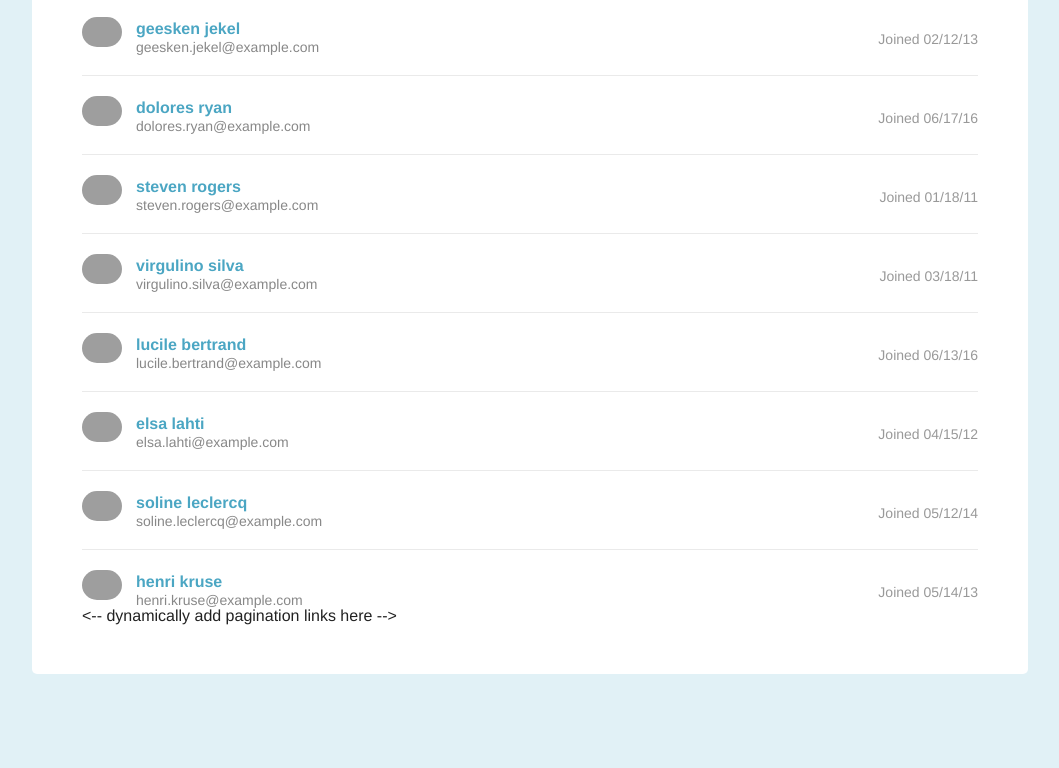
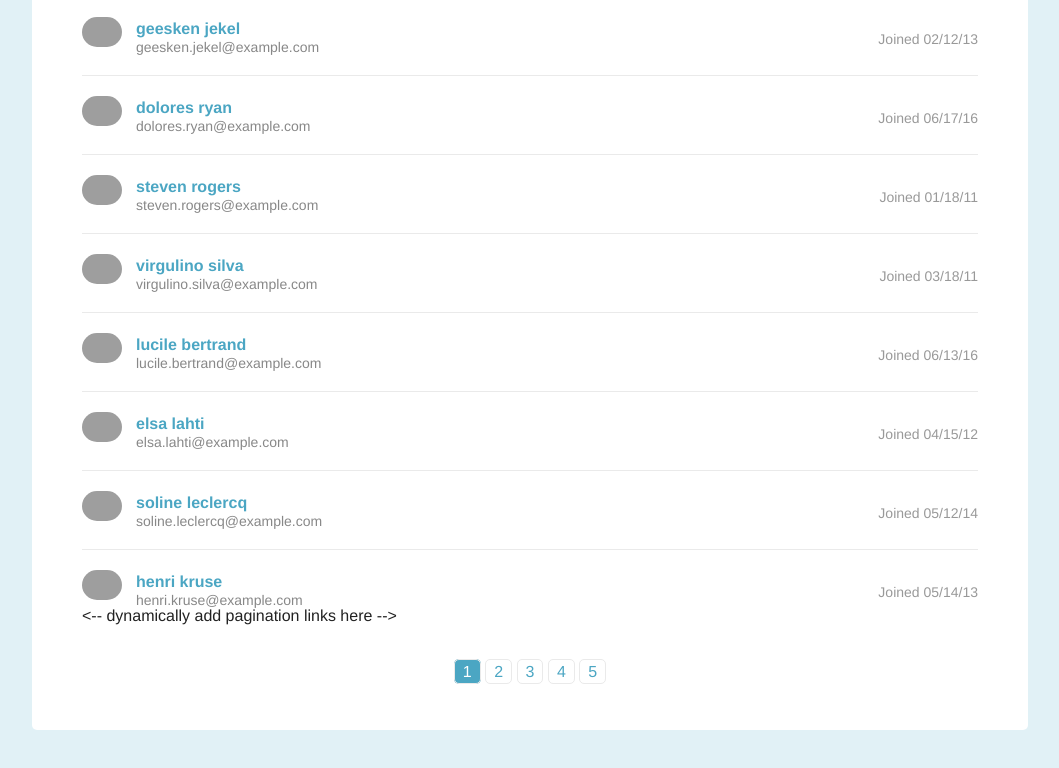
Before and after one commit to BabaSar/fsjs-project-2-pagination, a plain HTML site: page index.html in a window 1280 px wide. Shown: the part 3759-4527 px from the top of the page, without its empty margins (110-1169 px from the left). Before the commit the page ends 4483 px from the top, so only its background shows below. Drawn offline with Linux system fonts and the light colour scheme; grey boxes are pictures that could not be loaded.

Commit message:
determine number of students
script can count students, based on child elements length within the ul tag, using jquery

```diff
--- a/index.html
+++ b/index.html
@@ -557,6 +557,29 @@
         </li>
       </ul>
       <-- dynamically add pagination links here -->
+
+        <!-- pagination HTML to create dynamically -->
+        <div class="pagination">
+            <ul>
+                <li>
+                <a class="active" href="#">1</a>
+                </li>
+                <li>
+                <a href="#">2</a>
+                </li>
+                <li>
+                <a href="#">3</a>
+                </li>
+                <li>
+                <a href="#">4</a>
+                </li>
+                <li>
+                <a href="#">5</a>
+                </li>
+            </ul>
+        </div>
+            <!-- end pagination -->
+
       <!-- add scripts here -->
       <script src="js/jquery-3.3.1.min.js"></script>
       <script src="js/app.js"></script>
--- a/js/app.js
+++ b/js/app.js
@@ -1 +1,10 @@
 alert('test');
+
+//First find out how many students there are.
+    //The parent container is <ul class="student-list">, and each student is an <li> child
+    //So count how many li tags there are within the ul
+
+const $studentListUl = $('ul.student-list');
+const $studentsNum = $studentListUl.children().length;
+
+console.log(`There are ${$studentsNum} students.`);
```
